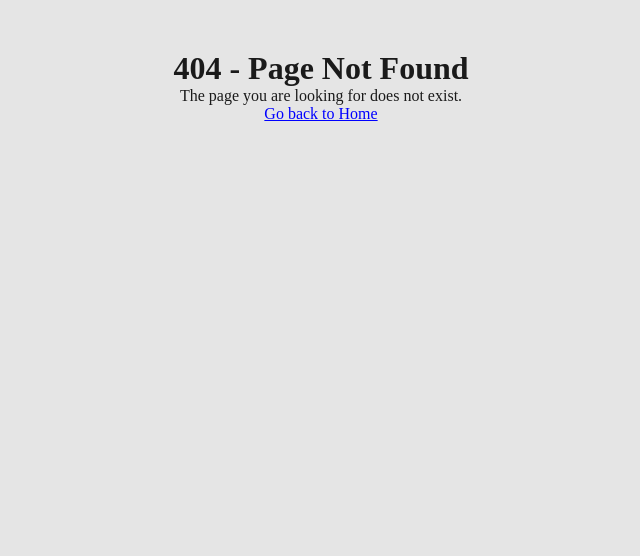
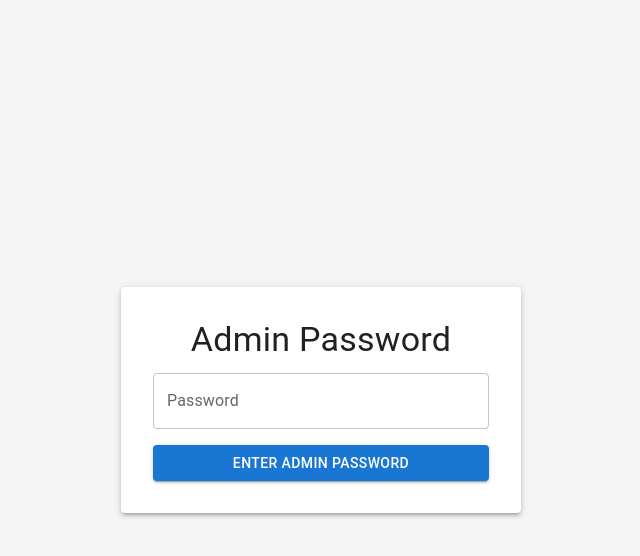
Before and after one commit to Dom-Taing/clinic, a Next.js app: page /logout in a window 1280 px wide. Before the commit this address had no page. Shown: the top 556 px of the page, without its empty margins (319-959 px from the left). Built offline with nearby package versions, Linux system fonts and the light colour scheme; no server answers.

Commit message:
add admin check

```diff
--- /dev/null
+++ b/src/components/AdminPassword/index.tsx
@@ -0,0 +1,88 @@
+import { Box, Button, Paper, TextField, Typography } from "@mui/material";
+import { useState } from "react";
+import Cookies from "js-cookie";
+
+interface AdminPasswordProps {
+  onAdmitted: () => void;
+}
+
+export default function AdminPassword({ onAdmitted }: AdminPasswordProps) {
+  const [password, setPassword] = useState("");
+  const [error, setError] = useState("");
+  const [loading, setLoading] = useState(false);
+
+  const setCookie = () => {
+    Cookies.set("clinicPlusAdmin", "ClinicPlusAdmin2025!", { expires: 7 }); // Expires in 7 days
+  };
+
+  const handleSubmit = async () => {
+    setLoading(true);
+    setError("");
+    const validPassword = "ClinicPlusAdmin2025!";
+    if (password === validPassword) {
+      setCookie();
+      setPassword("");
+      onAdmitted();
+    } else {
+      alert("Invalid password");
+    }
+    setLoading(false);
+  };
+
+  return (
+    <Box
+      sx={{
+        display: "flex",
+        justifyContent: "center",
+        alignItems: "center",
+        height: "100vh",
+        backgroundColor: "#f5f5f5",
+      }}
+    >
+      <Paper
+        elevation={3}
+        sx={{
+          padding: "2rem",
+          maxWidth: "400px",
+          width: "100%",
+        }}
+      >
+        <Typography variant="h4" align="center" gutterBottom>
+          Admin Password
+        </Typography>
+        <Box
+          component="form"
+          sx={{
+            display: "flex",
+            flexDirection: "column",
+            gap: "1rem",
+          }}
+          noValidate
+          autoComplete="off"
+        >
+          <TextField
+            label="Password"
+            type="password"
+            fullWidth
+            value={password}
+            onChange={(e) => setPassword(e.target.value)}
+          />
+          {error && (
+            <Typography color="error" variant="body2">
+              {error}
+            </Typography>
+          )}
+          <Button
+            variant="contained"
+            color="primary"
+            fullWidth
+            onClick={handleSubmit}
+            disabled={loading}
+          >
+            {loading ? "Signing In..." : "Enter Admin Password"}
+          </Button>
+        </Box>
+      </Paper>
+    </Box>
+  );
+}
--- /dev/null
+++ b/src/pages/logout.tsx
@@ -0,0 +1,45 @@
+import { useEffect, useState } from "react";
+import { useRouter } from "next/router";
+import { createClient } from "@supabase/supabase-js";
+import AdminPassword from "@/components/AdminPassword";
+
+// Initialize Supabase client
+const supabaseUrl = process.env.NEXT_PUBLIC_SUPABASE_URL || "YOUR_SUPABASE_URL";
+const supabaseKey =
+  process.env.NEXT_PUBLIC_SUPABASE_ANON_KEY || "YOUR_SUPABASE_ANON_KEY";
+const supabase = createClient(supabaseUrl, supabaseKey);
+
+export default function Logout() {
+  const router = useRouter();
+  const [error, setError] = useState("");
+  const [isAdmin, setIsAdmin] = useState(false);
+
+  useEffect(() => {
+    const signOutUser = async () => {
+      const { error } = await supabase.auth.signOut({ scope: "local" });
+      if (error) {
+        setError("Failed to sign out. Please try again.");
+      } else {
+        router.push("/login"); // Redirect to the login page after signing out
+      }
+    };
+
+    if (isAdmin) {
+      signOutUser();
+    }
+  }, [router]);
+
+  if (!isAdmin) {
+    return (
+      <main>
+        <AdminPassword
+          onAdmitted={() => {
+            setIsAdmin(true);
+          }}
+        />
+      </main>
+    );
+  }
+
+  return error ? error : <p>Signing you out...</p>; // Optional: Show a message while signing out
+}
```
Also changed, not shown: src/pages/login.tsx (+66 -13 lines), src/pages/signup.tsx (+14 -0 lines).
